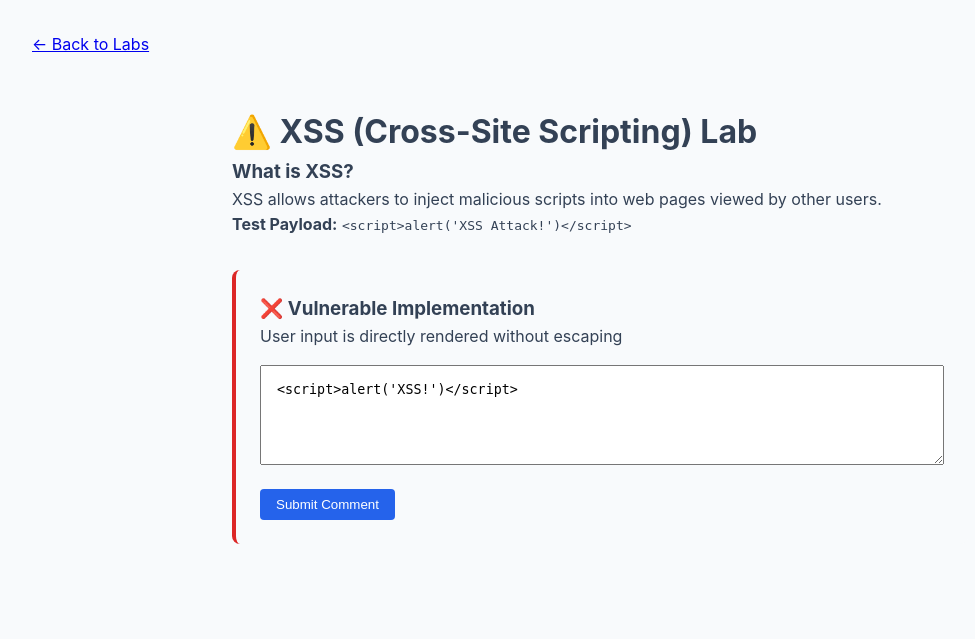
After one commit to islam-hafizul/Web-Security-Lab, a Flask app: page /xss in a window 1280 px wide. The commit adds this page. Shown: the top 639 px of the page, without its empty margins (40-1015 px from the left). Run offline with Flask 3, Linux system fonts and the light colour scheme.

Commit message:
Add XSS vulnerable version

```diff
--- a/app.py
+++ b/app.py
@@ -53,7 +53,7 @@ def test_db():
         return f"Database error: {str(e)}"
 
 @app.route('/sqli')
-def sqli():
+def sqli_page():
     return render_template('sqli.html')
 
 @app.route('/sqli/vulnerable', methods=['POST'])
@@ -95,5 +95,14 @@ def sqli_secure():
 
     return jsonify({'users': users, 'query': query})
 
+@app.route('/xss')
+def xss_page():
+    return render_template('xss.html')
+
+@app.route('/xss/vulnerable', methods=['POST'])
+def xss_vulnerable():
+    comment = request.form.get('comment', '')
+    return jsonify({'comment': comment})   # VULNERABLE: No escaping
+
 if __name__ == '__main__':
     app.run(debug=True, port=5000)
--- a/templates/index.html
+++ b/templates/index.html
@@ -16,13 +16,14 @@
         </header>
 
         <div class="lab-grid">
-            <a href="{{ url_for('sqli') }}" class="lab-card">
+            <a href="{{ url_for('sqli_page') }}" class="lab-card">
                 <div class="lab-icon">💉</div>
                 <h2>SQL Injection</h2>
                 <p>Demo of SQL injection vulnerabilities and parameterized queries</p>
                 <span class="tech-badge">SQLite</span>
             </a>
-            <a href="#" class="lab-card">
+            <a href="{{ url_for('xss_page') }}" class="lab-card">
+                <div class="lab-icon">💉</div>
                 <h2>XSS</h2>
                 <p>Cross-Site Scripting attack & prevention</p>
                 <span class="tech-badge">HTML/JS</span>
--- /dev/null
+++ b/templates/xss.html
@@ -0,0 +1,57 @@
+<!DOCTYPE html>
+<html lang="en">
+<head>
+    <meta charset="UTF-8">
+    <meta name="viewport" content="width=device-width, initial-scale=1.0">
+    <title>XSS Lab</title>
+    <link rel="stylesheet" href="{{ url_for('static', filename='css/style.css') }}">
+    <style>
+        .lab-container { max-width: 800px; margin: 0 auto; padding: 2rem; }
+        .demo-section { margin: 2rem 0; padding: 1.5rem; background: #f8fafc; border-radius: 8px; }
+        .vulnerable { border-left: 4px solid #dc2626; }
+        textarea { width: 100%; height: 100px; padding: 1rem; margin: 1rem 0; }
+        button { background: #2563eb; color: white; padding: 0.5rem 1rem; border: none; border-radius: 4px; }
+    </style>
+</head>
+<body>
+    <div class="container">
+        <a href="/" style="display: inline-block; margin-bottom: 1rem;">← Back to Labs</a>
+
+        <div class="lab-container">
+            <h1>⚠️ XSS (Cross-Site Scripting) Lab</h1>
+
+            <div class="explanation">
+                <h3>What is XSS?</h3>
+                <p>XSS allows attackers to inject malicious scripts into web pages viewed by other users.</p>
+                <p><strong>Test Payload:</strong> <code>&lt;script&gt;alert('XSS Attack!')&lt;/script&gt;</code></p>
+            </div>
+
+            <div class="demo-section vulnerable">
+                <h3>❌ Vulnerable Implementation</h3>
+                <p>User input is directly rendered without escaping</p>
+                <textarea id="vulnComment" placeholder="Enter your comment...">&lt;script&gt;alert('XSS!')&lt;/script&gt;</textarea>
+                <button onclick="testXSSVulnerable()">Submit Comment</button>
+                <div class="result" id="vulnXssResult"></div>
+            </div>
+        </div>
+    </div>
+
+    <script>
+        async function testXSSVulnerable() {
+            const comment = document.getElementById('vulnComment').value;
+            const response = await fetch('/xss/vulnerable', {
+                method: 'POST',
+                headers: {'Content-Type': 'application/x-www-form-urlencoded'},
+                body: `comment=${encodeURIComponent(comment)}`
+            });
+
+            const data = await response.json();
+            document.getElementById('vulnXssResult').innerHTML = `
+                <strong>User comment preview:</strong><br>
+                ${data.comment}<br><br>
+                <strong>Note:</strong> The script would execute in a real scenario!
+            `;
+        }
+    </script>
+</body>
+</html>
```
